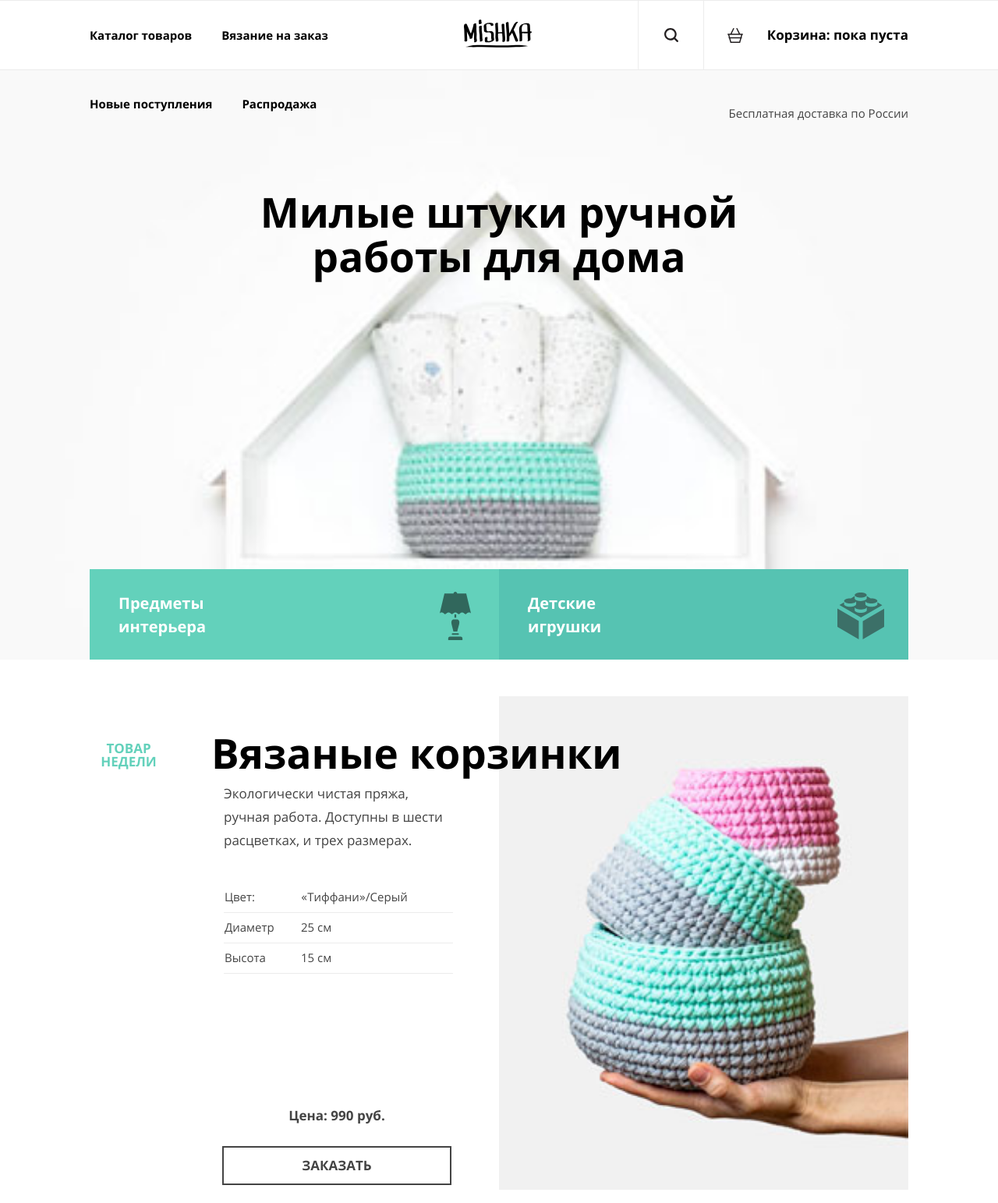
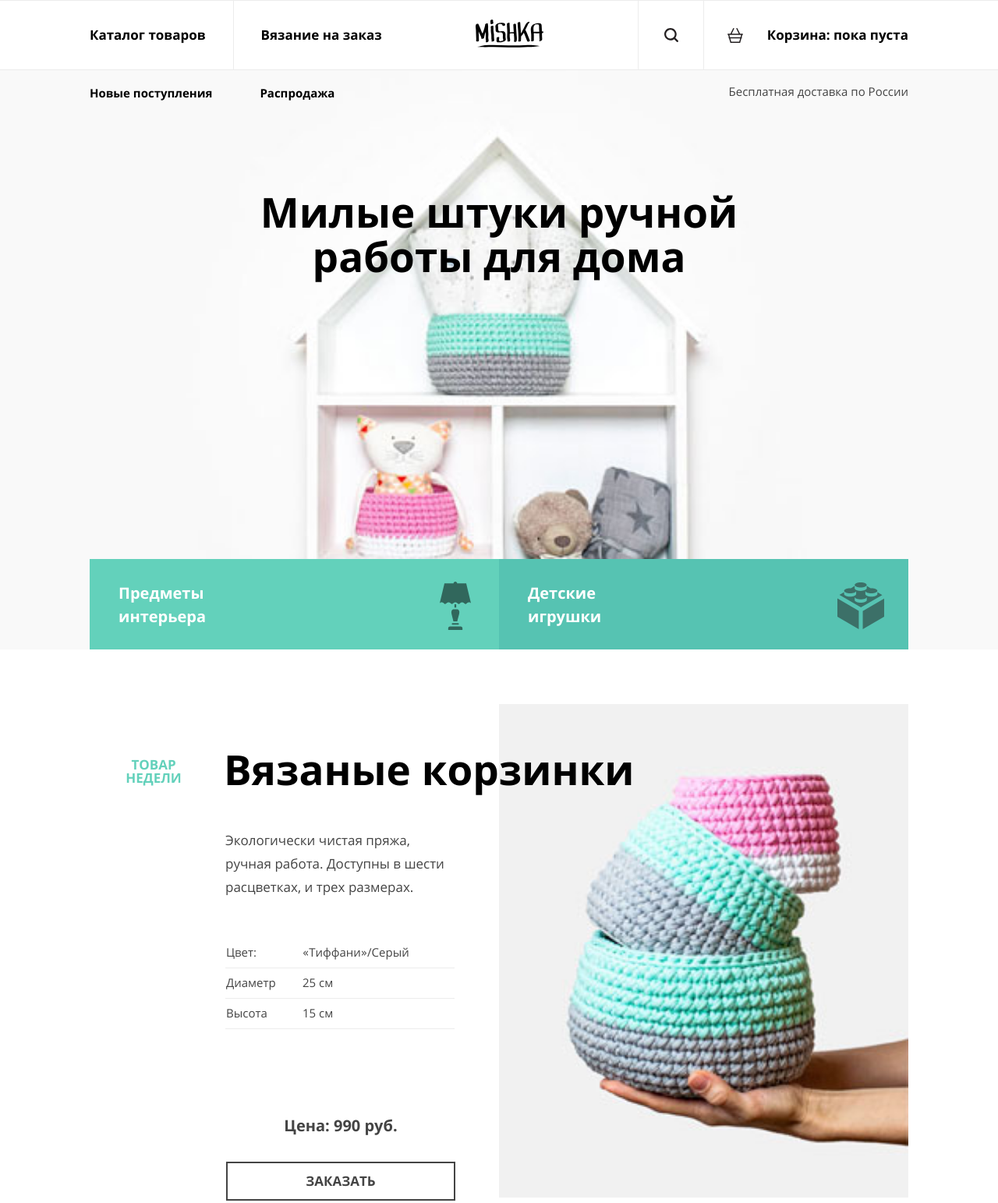
Before and after one commit to Edinorog86/227974-mishka, a website: page index.html in a window 1280 px wide. Shown: the top 1543 px of the page at 78% size. Drawn offline with nearby package versions, Linux system fonts and the light colour scheme; files that its build step writes are made by us from their sources.

Commit message:
weekly-product pixelised

```diff
--- a/sass/blocks/page-header.scss
+++ b/sass/blocks/page-header.scss
@@ -115,8 +115,12 @@
     width: 334px;
     order: 1;
 
+    .nav__item:last-child {
+      padding-right: 0;
+    }
+
     a {
-      padding: 19px 0;
+      padding: 18px 0;
       font-size: 15px;
       line-height: 24px;
     }
@@ -133,7 +137,7 @@
   .page-header__menu,
   .page-header__offers {
     .page-header__item {
-      margin-right: 38px;
+      padding-right: 38px;
     }
   }
 }
@@ -159,9 +163,34 @@
 
   .page-header__menu {
     order: -1;
+
+    a {
+      padding: 32px 0;
+      font-size: 17px;
+      line-height: 24px;
+    }
+
+    .page-header__item:first-child {
+      padding-right: 35px;
+      border-right: 1px solid #ececec;
+    }
+
+    .page-header__item:last-child {
+      padding-left: 35px;
+    }
   }
 
   .page-header__logo {
     padding: 16px 0;
   }
+
+  .page-header__offers {
+    .page-header__item {
+      padding-right: 43px;
+    }
+
+    a {
+      padding: 18px;
+    }
+  }
 }
--- a/sass/blocks/products.scss
+++ b/sass/blocks/products.scss
@@ -115,12 +115,18 @@
 }
 
 @media (min-width: 1150px) {
+  .products__wrapper {
+    background-size: 105%;
+    background-position: top 60% center;
+  }
+
   .products .container {
     padding-left: 50px;
     padding-right: 50px;
   }
 
   .products__title {
+    margin-bottom: 360px;
     padding: 0 150px;
     font-size: 53px;
     line-height: 57px;
--- a/sass/blocks/weekly-product.scss
+++ b/sass/blocks/weekly-product.scss
@@ -116,11 +116,23 @@
     height: 406px;
     order: 1;
   }
+
+  .weekly-product__price {
+    margin-top: 16px;
+    margin-bottom: 34px;
+    font-size: 20px;
+    line-height: 24px;
+  }
 }
 
 @media (min-width: 1150px) {
+  .weekly-product__wrapper {
+    padding-top: 70px;
+  }
+
   .weekly-product__legend {
-    margin-right: 56px;
+    margin-left: 32px;
+    margin-right: 40px;
   }
 
   .weekly-product__name {
@@ -134,20 +146,24 @@
     justify-content: flex-end;
     align-items: center;
     flex-basis: 100%;
-    margin-bottom: -150px;
+    margin-bottom: -172px;
     z-index: 2;
   }
 
   .weekly-product__info {
     flex-basis: 294px;
-    margin-top: 120px;
-    margin-right: 59px;
+    margin-top: 170px;
+    margin-right: 57px;
     margin-left: auto;
   }
 
+  .weekly-product__text {
+    margin-bottom: 50px;
+  }
+
   .weekly-product__order {
-    margin-top: -130px;
-    margin-left: 170px;
+    margin-top: -120px;
+    margin-left: 175px;
   }
 
   .weekly-product__image {
--- a/sass/common.scss
+++ b/sass/common.scss
@@ -19,3 +19,9 @@ img {
     min-width: 768px;
   }
 }
+
+@media (min-width: 1150px) {
+  body {
+    min-width: 1150px;
+  }
+}
```
